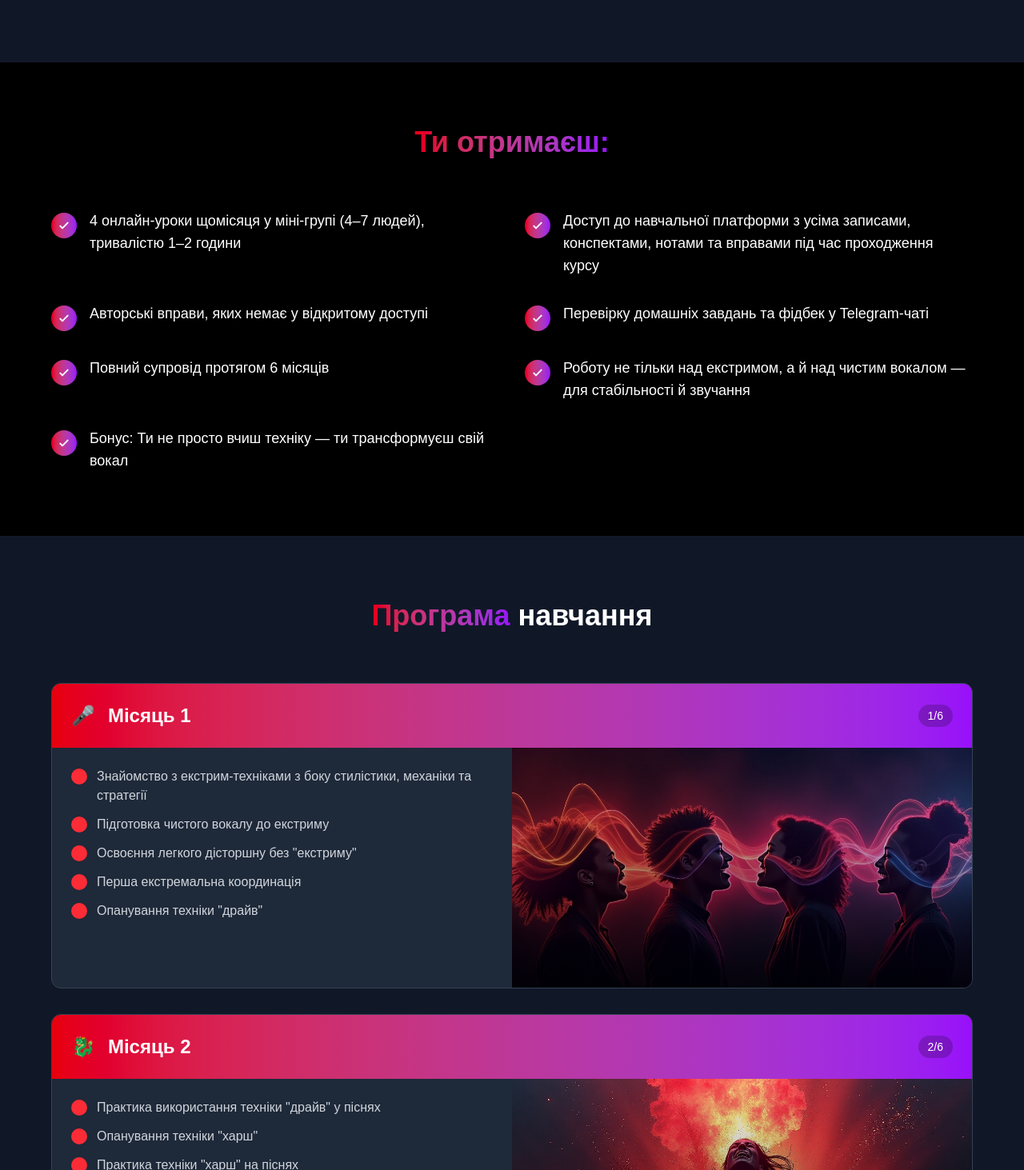
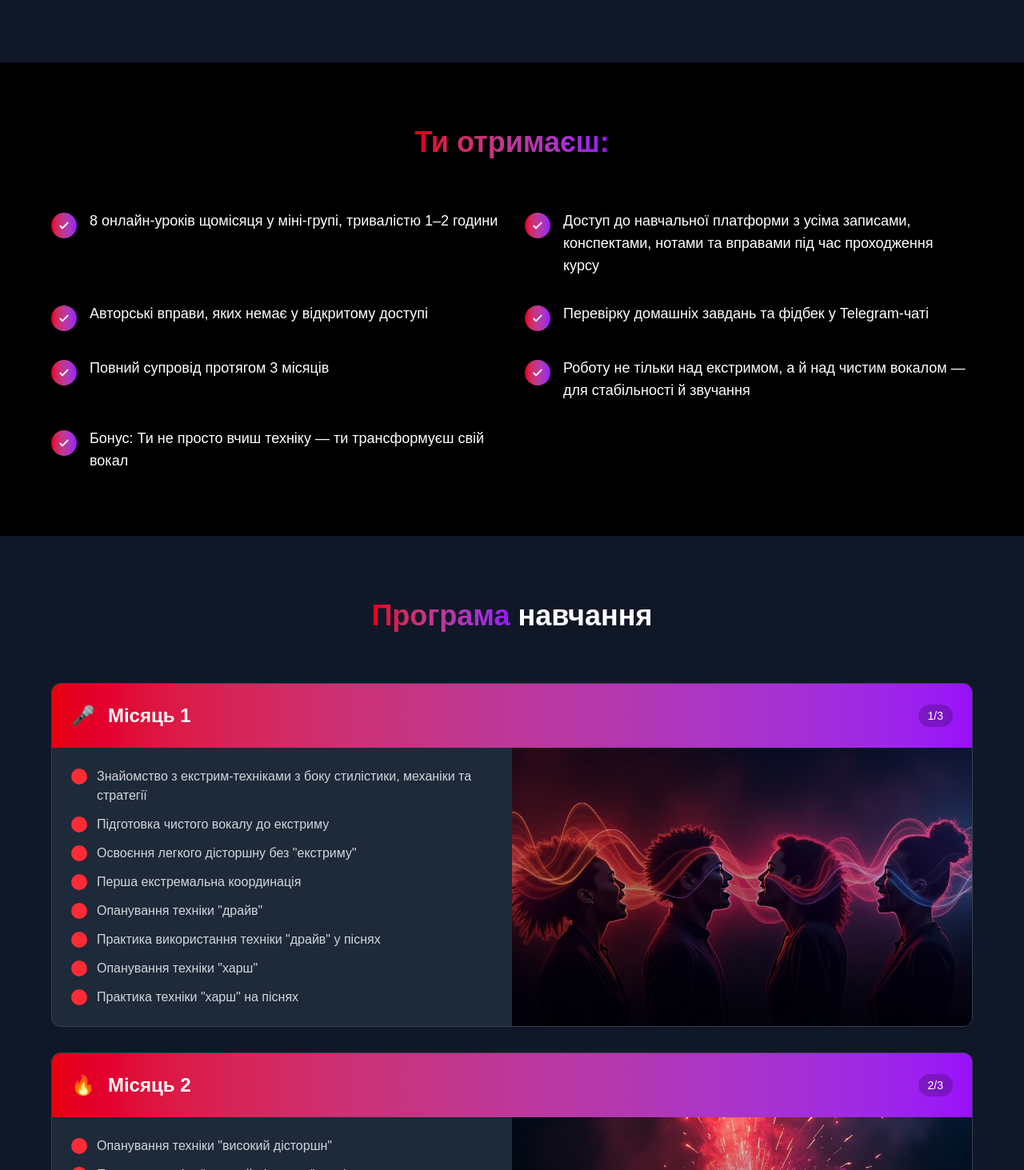
Before and after one commit to GrigoriyShkarta/extreme-group, a Next.js app: page / in a window 1280 px wide. Shown: the part 1337-2800 px from the top of the page at 80% size. Built offline with nearby package versions, Linux system fonts and the light colour scheme.

Commit message:
change info

```diff
--- a/components/AfterFinish.tsx
+++ b/components/AfterFinish.tsx
@@ -10,11 +10,11 @@ export default function AfterFinish() {
 
 				<div className='grid md:grid-cols-2 gap-8'>
 					{[
-						'4 онлайн-уроки щомісяця у міні-групі (4–7 людей), тривалістю 1–2 години',
+						'8 онлайн-уроків щомісяця у міні-групі, тривалістю 1–2 години',
 						'Доступ до навчальної платформи з усіма записами, конспектами, нотами та вправами під час проходження курсу',
 						'Авторські вправи, яких немає у відкритому доступі',
 						'Перевірку домашніх завдань та фідбек у Telegram-чаті',
-						'Повний супровід протягом 6 місяців',
+						'Повний супровід протягом 3 місяців',
 						'Роботу не тільки над екстримом, а й над чистим вокалом — для стабільності й звучання',
 						'Бонус: Ти не просто вчиш техніку — ти трансформуєш свій вокал',
 					].map((item, index) => (
--- a/components/CountDown.tsx
+++ b/components/CountDown.tsx
@@ -54,7 +54,8 @@ export default function Countdown() {
 
 				</div> */}
 				<h2 className='text-3xl md:text-4xl font-bold mb-8'>
-					НАБІР ДО ГРУПИ ЗАКРИТИЙ
+					{/* НАБІР ДО ГРУПИ ЗАКРИТИЙ */}
+					Набір у групу на вересень відкрито!
 				</h2>
 				<p>Слідкуй за актуальною інформацією у соціальних мережах</p>
 			</div>
--- a/components/Footer.tsx
+++ b/components/Footer.tsx
@@ -9,7 +9,7 @@ export default function Footer() {
 							ExtremeVocal
 						</div>
 						<p className='text-gray-400'>
-							Онлайн-курс екстремального вокалу з нуля за 6 місяців. Авторська
+							Онлайн-курс екстремального вокалу з нуля за 3 місяці. Авторська
 							методика.
 						</p>
 					</div>
--- a/components/HeroSection.tsx
+++ b/components/HeroSection.tsx
@@ -8,7 +8,8 @@ export default function HeroSection() {
 						<span className='bg-gradient-to-r from-red-600 to-purple-600 bg-clip-text text-transparent'>
 							З НУЛЯ
 						</span>{' '}
-						ЗА 6 МІСЯЦІВ
+						{/* ЗА 6 МІСЯЦІВ */}
+						ЗА 3 МІСЯЦІ
 					</h1>
 					<p className='text-xl mb-8 text-gray-300'>
 						Онлайн-курс у міні-групах, де ти крок за кроком опануєш всі
--- a/components/Prices.tsx
+++ b/components/Prices.tsx
@@ -11,11 +11,11 @@ export default function Prices() {
 
 				{/* <div className='grid md:grid-cols-2 gap-8 mx-auto'> */}
 				<div className='bg-gradient-to-br from-red-900/50 to-purple-900/50 p-8 rounded-xl border border-purple-500/30 relative overflow-hidden'>
-					<h3 className='text-2xl font-bold mb-4'>3000 грн/місяць</h3>
+					<h3 className='text-2xl font-bold mb-4'>6000 грн/місяць</h3>
 					<p className='text-gray-300 mb-6'>В один абонемент входить:</p>
 					<ul className='space-y-3 mb-8'>
 						{[
-							'4 онлайн-уроки в міні-групі',
+							'8 онлайн-уроків в міні-групі',
 							'Доступ до навчальної платформи з усіма матеріалами',
 							'Перевірка ДЗ та підтримка в Telegram',
 						].map((item, index) => (
--- a/components/Program.tsx
+++ b/components/Program.tsx
@@ -1,9 +1,9 @@
 import month1 from '@/assets/month1.jpg'
-import month2 from '@/assets/month2.jpg'
+// import month2 from '@/assets/month2.jpg'
 import month3 from '@/assets/month3.jpg'
-import month4 from '@/assets/month4.jpg'
+// import month4 from '@/assets/month4.jpg'
 import month5 from '@/assets/month5.jpg'
-import month6 from '@/assets/month6.jpg'
+// import month6 from '@/assets/month6.jpg'
 
 export default function Program() {
 	const monthData = [
@@ -16,60 +16,70 @@ export default function Program() {
 				'Освоєння легкого дісторшну без "екстриму"',
 				'Перша екстремальна координація',
 				'Опанування техніки "драйв"',
-			],
-			image: month1.src,
-		},
-		{
-			month: 'Місяць 2',
-			icon: '🐉',
-			items: [
 				'Практика використання техніки "драйв" у піснях',
 				'Опанування техніки "харш"',
 				'Практика техніки "харш" на піснях',
 			],
-			image: month2.src,
+			image: month1.src,
 		},
+		// {
+		// 	month: 'Місяць 2',
+		// 	icon: '🐉',
+		// 	items: [
+		// 		'Практика використання техніки "драйв" у піснях',
+		// 		'Опанування техніки "харш"',
+		// 		'Практика техніки "харш" на піснях',
+		// 	],
+		// 	image: month2.src,
+		// },
 		{
-			month: 'Місяць 3',
+			month: 'Місяць 2',
 			icon: '🔥',
 			items: [
 				'Опанування техніки "високий дісторшн"',
 				'Практика техніки "високий дісторшн" на піснях',
 				'Опанування техніки "реттл"',
-			],
-			image: month3.src,
-		},
-		{
-			month: 'Місяць 4',
-			icon: '🎸',
-			items: [
 				'Практика використання техніки "реттл" на піснях',
 				'Практика комбінування вивчених екстрим-технік',
 				'Завершення модуля звуковисотних екстрим-технік',
 				'Опанування шумових екстрим-технік (скріми, гроули)',
 			],
-			image: month4.src,
+			image: month3.src,
 		},
+		// {
+		// 	month: 'Місяць 4',
+		// 	icon: '🎸',
+		// 	items: [
+		// 		'Практика використання техніки "реттл" на піснях',
+		// 		'Практика комбінування вивчених екстрим-технік',
+		// 		'Завершення модуля звуковисотних екстрим-технік',
+		// 		'Опанування шумових екстрим-технік (скріми, гроули)',
+		// 	],
+		// 	image: month4.src,
+		// },
 		{
-			month: 'Місяць 5',
+			month: 'Місяць 3',
 			icon: '🎶',
 			items: [
 				'Продовження роботи над скрімами та гроулами через різні підходи та стратегії',
 				'Оформлення скріму та гроулу',
 				'Пошук пісочного продувного дісторшну',
-			],
-			image: month5.src,
-		},
-		{
-			month: 'Місяць 6',
-			icon: '🌟',
-			items: [
 				'Продовження роботи над скрімами та гроулами',
 				'Практика комбінування вивчених шумових екстрим-технік',
 				'Практика екстрим-технік на піснях',
 			],
-			image: month6.src,
+			image: month5.src,
 		},
+		// {
+		// 	month: 'Місяць 6',
+		// 	icon: '🌟',
+		// 	items: [
+		// 		'Продовження роботи над скрімами та гроулами',
+		// 		'Практика комбінування вивчених шумових екстрим-технік',
+		// 		'Практика екстрим-технік на піснях',
+		// 	],
+		// 	image: month6.src,
+		// },
 	]
 
 	return (
@@ -94,7 +104,7 @@ export default function Program() {
 									<h3 className='text-2xl font-bold'>{item.month}</h3>
 								</div>
 								<span className='bg-black/20 px-3 py-1 rounded-full text-sm font-medium'>
-									{index + 1}/6
+									{index + 1}/3
 								</span>
 							</div>
 
@@ -127,7 +137,7 @@ export default function Program() {
 									</ul>
 								</div>
 
-								<div className='md:w-1/2 relative overflow-hidden md:h-[300px]'>
+								<div className='md:w-1/2 relative overflow-hidden'>
 									<div className='absolute inset-0 bg-gradient-to-b from-transparent via-black/30 to-black/70 z-10'></div>
 									<img
 										src={item.image}
```
